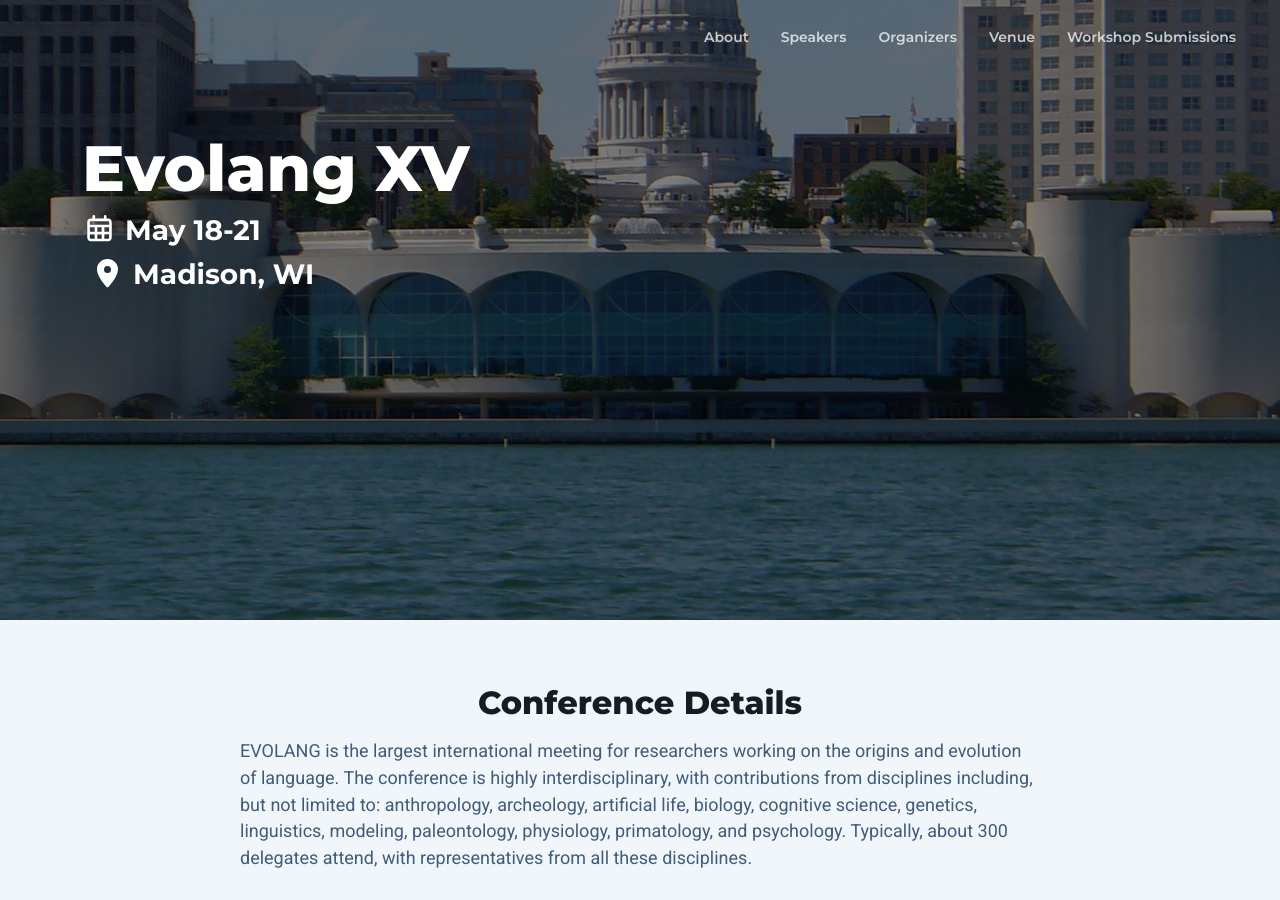
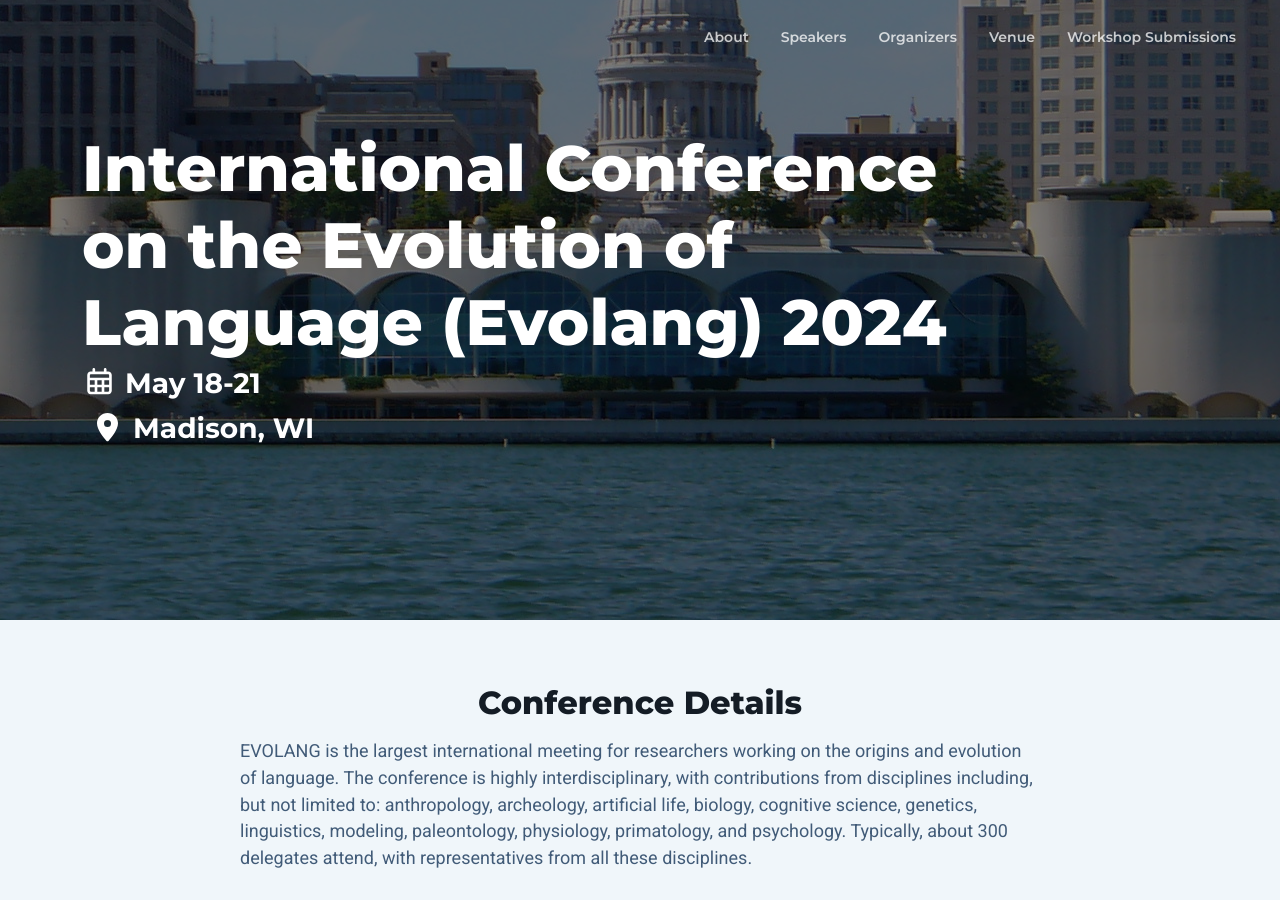
Before and after one commit to evolang2024/evolang2024.github.io, a Jekyll site: the page built from _pages/index.md, in a window 1280 px wide and 900 px high. Built offline with Jekyll 4.4.1, drawn with Linux system fonts in a browser that asks for light colours; nearby versions of some CDN libraries; library files that are not in the unit come from our copies.

Commit message:
Title Fix

```diff
--- a/_pages/index.md
+++ b/_pages/index.md
@@ -1,6 +1,6 @@
 ---
 permalink: /
-title: Evolang XV
+title: International Conference on the Evolution of Language (Evolang) 2024
 layout: default
 location: Madison, WI
 date: May 18-21
```
